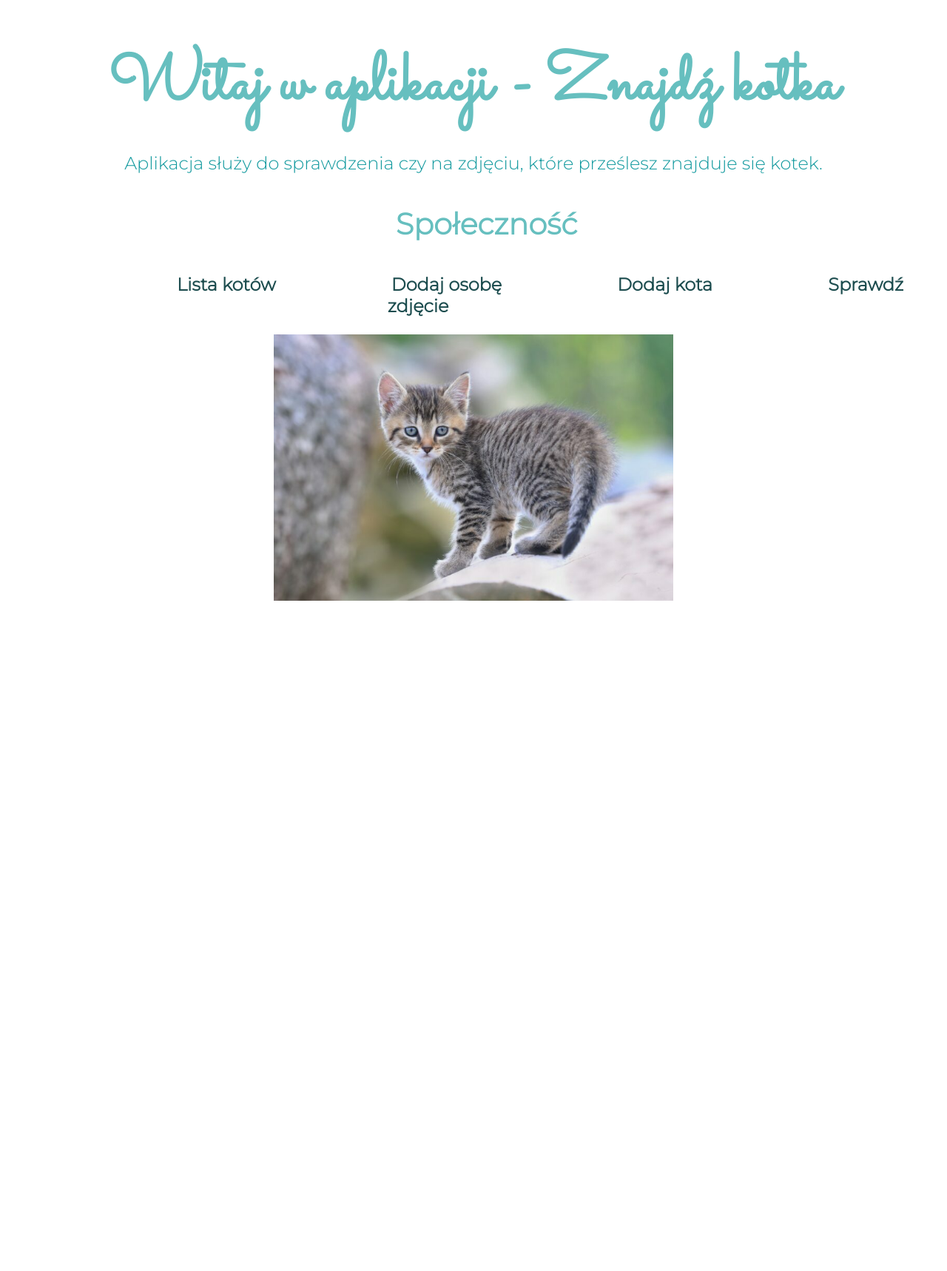
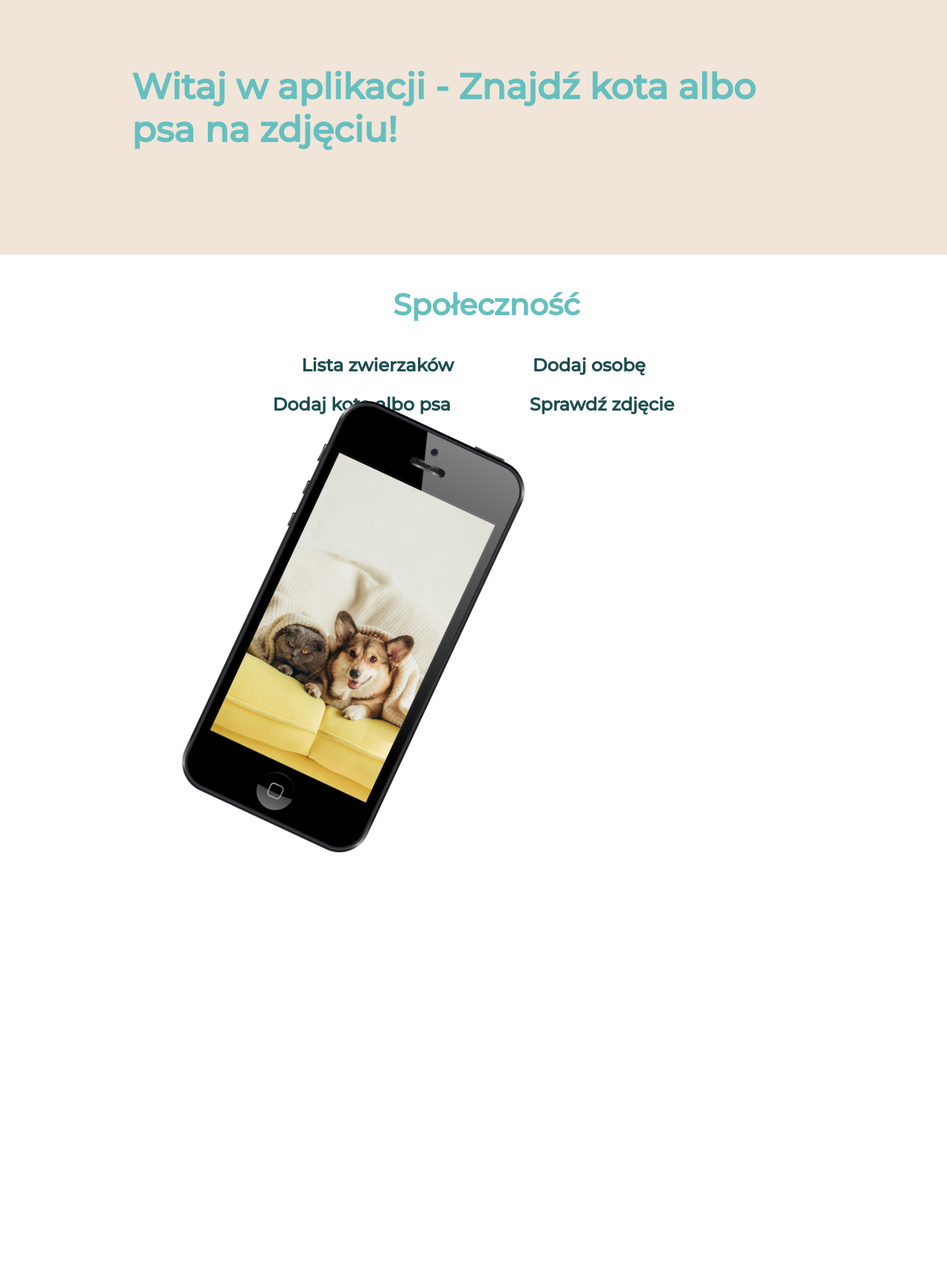
Before and after one commit to AdrianaNowak/FindAKitten, a Django app: page / in a window 1280 px wide. Shown: the whole page at 74% size. Before the commit the page ends 812 px from the top, so only its background shows below. Run offline with Django 3.2, Linux system fonts and the light colour scheme; data that the repository does not hold is empty.

Commit message:
Css fixes - work in progress

```diff
--- a/kotki/models.py
+++ b/kotki/models.py
@@ -7,7 +7,7 @@ class Cat(models.Model):
     date_of_birth = models.DateField()
 
     def __str__(self):
-        return f"Cat {self.name} with color: {self.color} born: {self.date_of_birth}"
+        return f"Kot {self.name}, kolor sierści: {self.color}, urodzony:{self.date_of_birth}"
 
 
 class Person(models.Model):
--- a/kotki/static/kotki/style.css
+++ b/kotki/static/kotki/style.css
@@ -15,9 +15,10 @@ body {
 }
 
 h1 {
+  text-align:left;
   color: #66BFBF;
-  font-family: 'Sacramento', cursive;
-  font-size: 5.625rem;
+  font-family: 'Montserrat';
+  font-size: 50px;
   margin: 50px auto 0 auto;
 }
 
--- a/kotki/templates/kotki/cats_list.html
+++ b/kotki/templates/kotki/cats_list.html
@@ -3,12 +3,12 @@
 <html lang="en">
 <head>
     <meta charset="UTF-8">
-    <title>Cats List</title>
+    <title>Lista zwierzaków</title>
     <link rel="stylesheet" href="{% static 'kotki/style.css' %}" >
     <link href="https://fonts.googleapis.com/css2?family=Merriweather:wght@300&family=Montserrat:wght@300&family=Sacramento&display=swap" rel="stylesheet">
 </head>
 <body>
-<h1>Cats List</h1>
+<h2>Lista zwierzaków</h2>
 <ul>
     {% for cat in cats %}
     <li>
--- a/kotki/templates/kotki/new_person.html
+++ b/kotki/templates/kotki/new_person.html
@@ -8,7 +8,7 @@
     <link href="https://fonts.googleapis.com/css2?family=Merriweather:wght@300&family=Montserrat:wght@300&family=Sacramento&display=swap" rel="stylesheet">
 </head>
 <body>
-<h1>Add a new person</h1>
+<h2>Add a new person</h2>
 <form method="post" >
     <table>
         {{ form }}
@@ -23,9 +23,9 @@
 	cursor:pointer;
 	color:#ffffff;
 	font-family:'Montserrat';
-	font-size:20px;
+	font-size:15px;
 	font-weight:bold;
-	padding:13px 32px;
+	padding: 10px 12px;
 	text-decoration:none;
 	text-shadow:0 1px 0 #3d768a;"
     type="submit">Create</button>
--- a/website/static/website/style.css
+++ b/website/static/website/style.css
@@ -1,15 +1,16 @@
 body {
+  text-align: center;
   margin: 0;
-  text-align: center;
-  font-family: 'Merriweather', serif;
+  font-family: 'Montserrat', serif;
   color: #40514E;
 }
 
 h1 {
+  text-align: left;
   color: #66BFBF;
-  font-family: 'Sacramento', cursive;
-  font-size: 5.625rem;
-  margin: 50px auto 0 auto;
+  font-family: 'Montserrat',
+  font-size: 50px;
+  margin: 50px 50px 50px;
 }
 
 h2 {
@@ -23,6 +24,7 @@ h2 {
 }
 
 p {
+  text-align: center;
   color: #11999E;
   font-family: 'Montserrat', sans-serif;
   font-size: 1.5rem;
@@ -40,12 +42,18 @@ li {
   padding-top: 100px;
 }
 
+
 .intro {
   width: 30%;
   text-align: center;
   margin: 50px auto 100px auto;
   line-height: 2
 
+}
+.container-fluid {
+  padding: 3% 10% 7%;
+  font-size: 2rem;
+  text-align: right;
 }
 
 table{
@@ -79,3 +87,15 @@ color: #e5dfdf;
 font-size: 0.75rem;
 padding: 20px 0;
 }
+
+#title {
+  background-color: #f0e5d8;
+  color: #fff;
+  text-align: left;
+
+}
+.title-image {
+  width: 60%;
+  transform: rotate(25deg);
+  position: absolute;
+  right: 30%;
--- a/website/templates/website/welcome.html
+++ b/website/templates/website/welcome.html
@@ -3,16 +3,17 @@
 <html lang="en">
 <head>
     <meta charset="UTF-8">
-    <title>IsItCat?</title>
+    <title>IsItCatorDog?</title>
+    <link href="https://fonts.googleapis.com/css2?family=Merriweather+Sans:wght@300&family=Montserrat:wght@500&display=swap" rel="stylesheet">
     <link rel="stylesheet" href="{% static 'website/style.css' %}" >
-    <link href="https://fonts.googleapis.com/css2?family=Merriweather:wght@300&family=Montserrat:wght@300&family=Sacramento&display=swap" rel="stylesheet">
 </head>
 <body>
-<h1>Witaj w aplikacji - Znajdź kotka</h1>
-<p>
-    Aplikacja służy do sprawdzenia czy na zdjęciu, które prześlesz znajduje się kotek.
-
-</p>
+<section id="title">
+    <div class="container-fluid">
+    <h1>Witaj w aplikacji - Znajdź kota albo psa na zdjęciu!</h1>
+    <img class="title-image" src="{% static 'website/catdog.png' %}">
+</section>
+</div>
 
 <h2>Społeczność</h2>
 <ul >
@@ -26,16 +27,17 @@
 </ul>
 
 <p>
-<a  style=" margin-right: 150px; margin-left: 180px; " href="{% url 'cats' %}">Lista kotów</a>
+<a  style=" margin: 8px 50px 8px; " href="{% url 'cats' %}">Lista zwierzaków</a>
 
-<a  style=" margin-right: 150px;" href="/person/new_person">Dodaj osobę</a>
+<a  style="  margin: 8px 50px 8px; " href="/person/new_person">Dodaj osobę</a>
+</p>
+<p>
+<a style="  margin: 8px 50px 8px; " href="/person/new_cat">Dodaj kota albo psa</a>
 
-<a style=" margin-right: 150px;" href="/person/new_cat">Dodaj kota</a>
+<a style="  margin: 8px 50px 8px; " href="/image_upload">Sprawdź zdjęcie</a>
 
-<a style=" margin-right: 150px;" href="/image_upload">Sprawdź zdjęcie</a>
 </p>
 
-<img src="{% static 'website/cat.png' %}" width="540px">
 
 </body>
 </html>
```
Also changed, not shown: kotki/templates/kotki/images.html (+18 -1 lines), kotki/templates/kotki/new_cat.html (+4 -4 lines), media/images/lkgfbx6p9kh01.jpg (added), website/static/website/cat.png (deleted), website/static/website/catdog.png (added).
